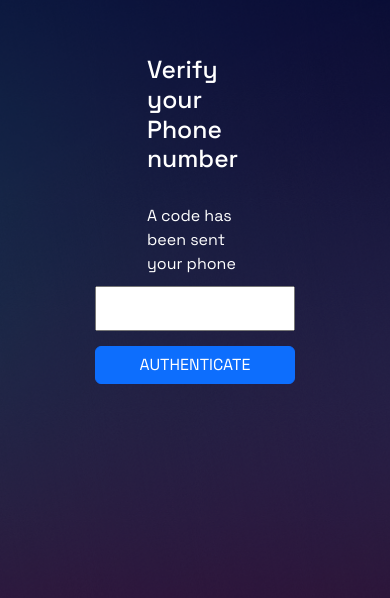
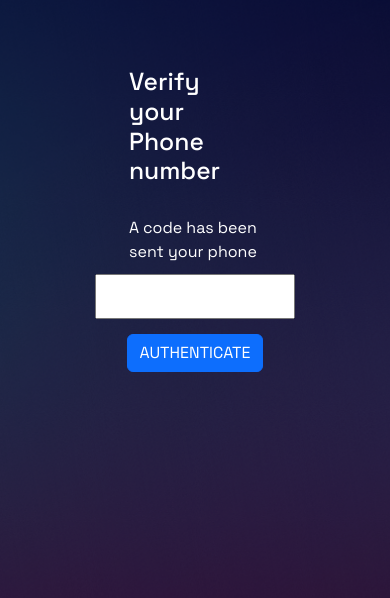
Before and after one commit to TinVuksan/blog-newsletter, a React (Create React App) app: page /phone/verify in a window 390 px wide. Shown: the part 118-716 px from the top of the page. Built offline with nearby package versions, Linux system fonts and the light colour scheme; no server answers.

Commit message:
Styling changes

```diff
--- a/src/Pages/Home.css
+++ b/src/Pages/Home.css
@@ -22,7 +22,9 @@ body {
   padding:7px;
   min-height:20vh;
 }
-
+.markdown p {
+  color:black;
+}
 .editModal {
   font-size:17px;
 }
--- a/src/index.css
+++ b/src/index.css
@@ -1,22 +1,11 @@
 @import url("https://fonts.googleapis.com/css2?family=Space+Grotesk:wght@300;400;500;600;700&display=swap");
 * {
-    box-sizing: border-box;
-    margin: 0;
-    padding: 0;
     font-family: "Space Grotesk", sans-serif;
 }
 input {
     height: 45px;
     padding: 10px 15px;
     margin-bottom: 15px;
-}
-button {
-    width: 200px;
-    outline: none;
-    border: none;
-    padding: 15px;
-    cursor: pointer;
-    font-size: 16px;
 }
 
 .login-container,
@@ -37,18 +26,7 @@ button {
     display: flex;
     flex-direction: column;
 }
-.loginBtn,
-.signupBtn,
-.codeBtn {
-    background-color: rgb(0, 0, 0);
-    color: #fff;
-    margin-bottom: 15px;
 
-}
-.signOutBtn {
-    background-color: #c21010;
-    color: #fff;
-}
 .link {
     cursor: pointer;
     color: #e92020;
@@ -62,13 +40,7 @@ button {
     align-items: center;
 }
 
-@media screen and (max-width: 800px) {
-    .login__container,
-    .signup__container,
-    .verify {
-        padding: 30px;
-    }
-}
+
 h1,h2,h3,h4,h5, p, label{
   color:white;
 }
```
